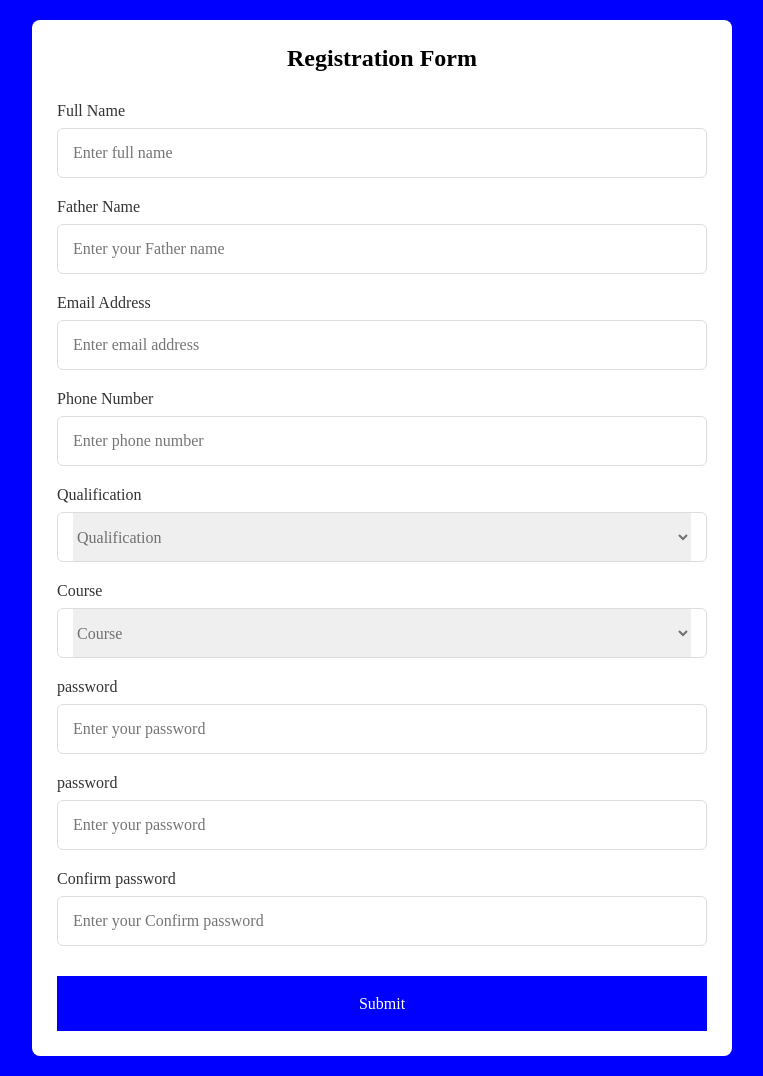
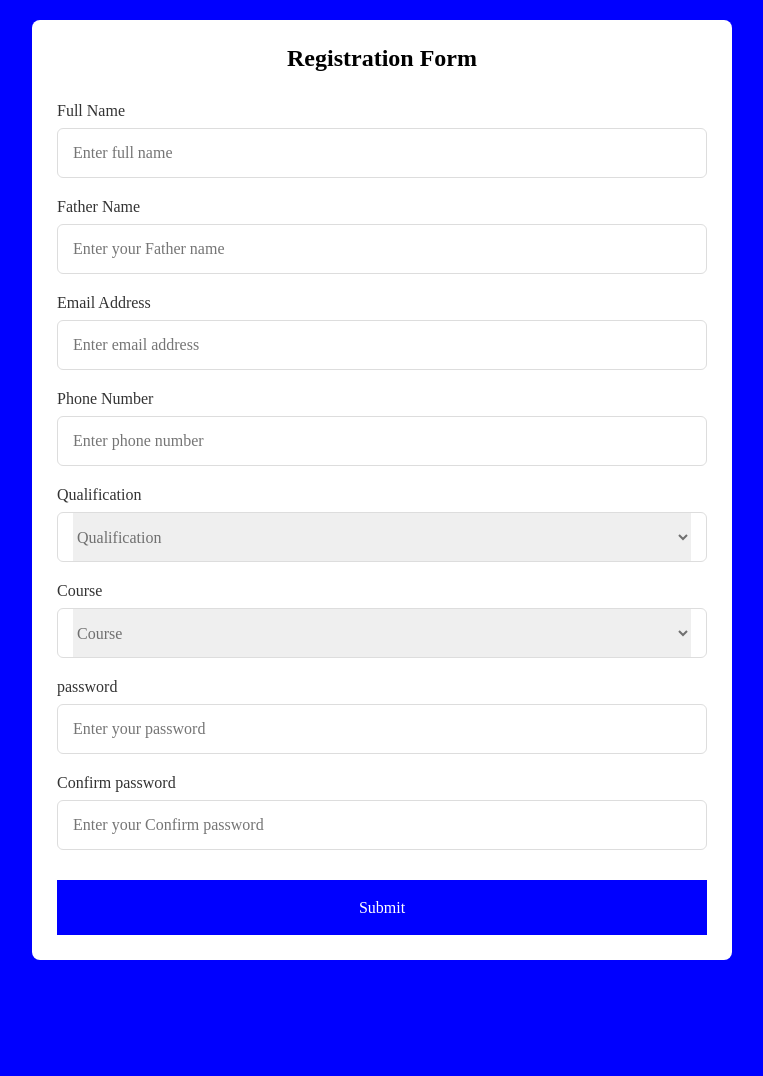
Before and after one commit to MdTahseen06/Registration_page, a plain HTML site: page index.html in a window 1280 px wide. Shown: the whole page, without its empty margins (258-1021 px from the left). After the commit the page ends 980 px from the top, so only its background shows below. Drawn offline with Linux system fonts and the light colour scheme.

Commit message:
index.html

```diff
--- a/index.html
+++ b/index.html
@@ -67,11 +67,8 @@
                     <input type="password" placeholder="Enter your password">
 
                 </div>
-                <div class="input-box">
-                    <label>password</label>
-                    <input type="password" placeholder="Enter your password">
 
-                </div>
+
                 <div class="input-box">
                     <label>Confirm password</label>
                     <input type="password" placeholder="Enter your Confirm password">
```
